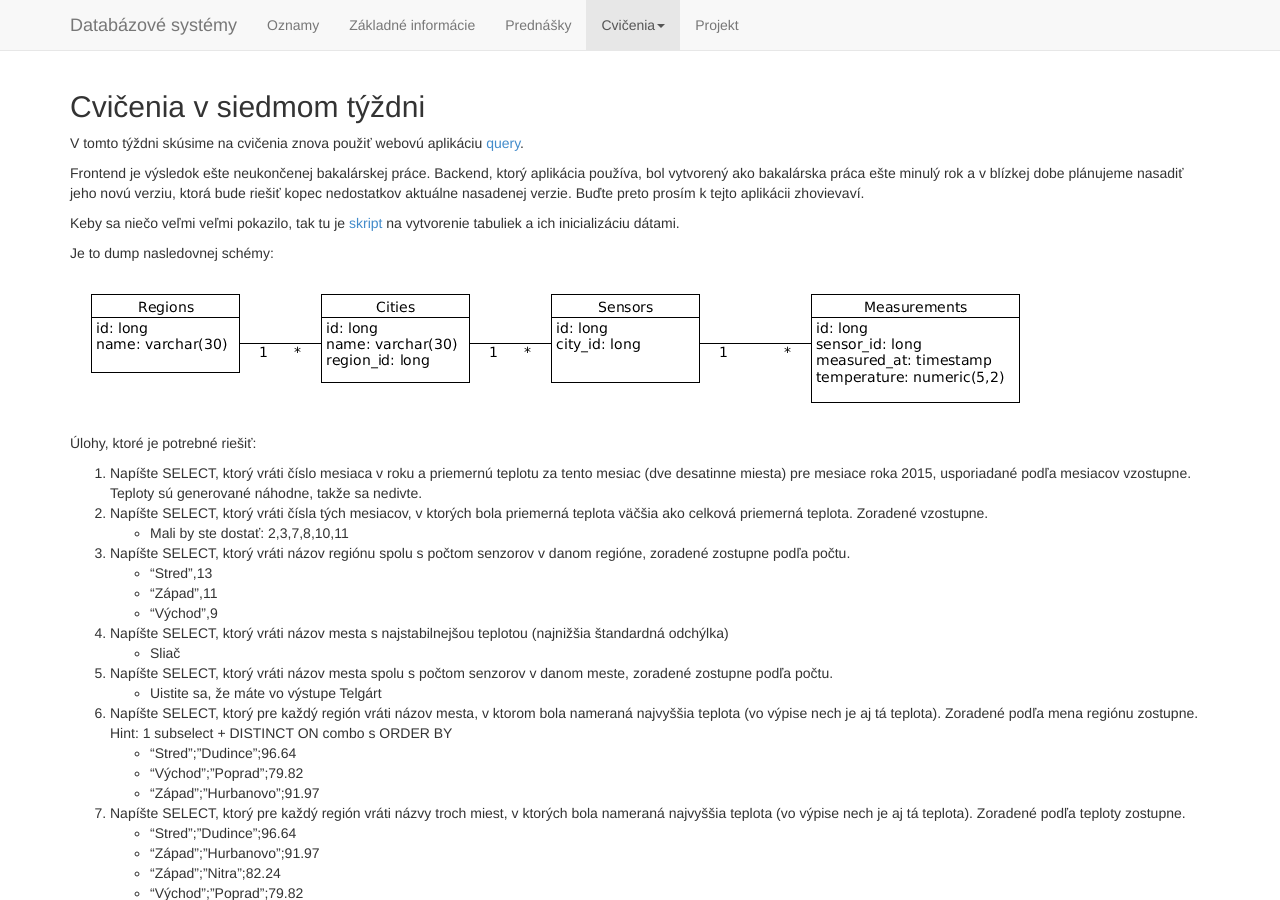
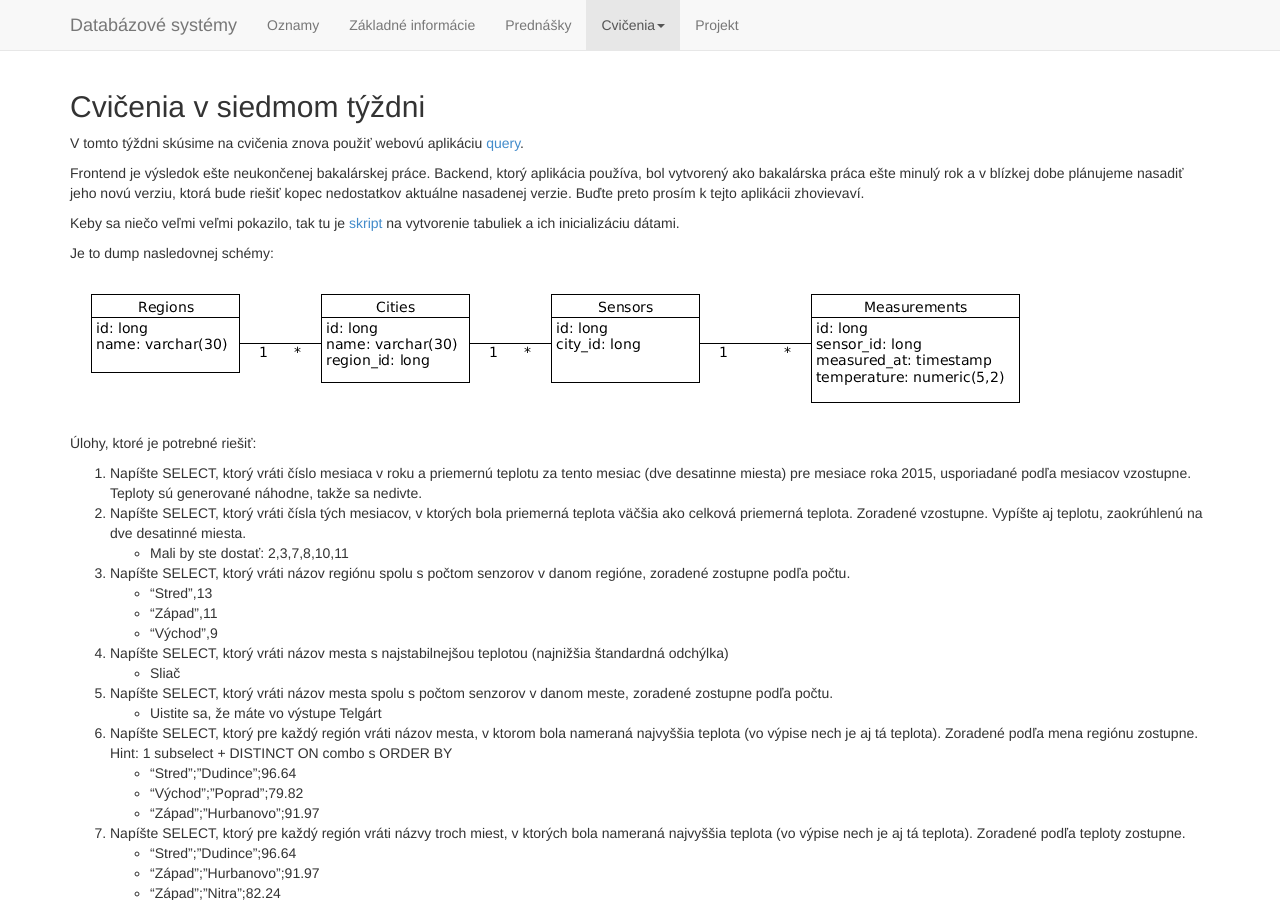
Before and after one commit to masusk/dbs-fiit.github.io, a Jekyll site: the page built from labs/_posts/2016-04-04-7-tyzden.md, in a window 1280 px wide and 900 px high. Built offline with Jekyll 4.4.1, drawn with Linux system fonts in a browser that asks for light colours; nearby versions of some CDN libraries.

Commit message:
Better wording in labs#07.

```diff
--- a/labs/_posts/2016-04-04-7-tyzden.md
+++ b/labs/_posts/2016-04-04-7-tyzden.md
@@ -20,7 +20,7 @@ Je to dump nasledovnej schémy:
 Úlohy, ktoré je potrebné riešiť:
 
 1. Napíšte SELECT, ktorý vráti číslo mesiaca v roku a priemernú teplotu za tento mesiac (dve desatinne miesta) pre mesiace roka 2015, usporiadané podľa mesiacov vzostupne. Teploty sú generované náhodne, takže sa nedivte.
-2. Napíšte SELECT, ktorý vráti čísla tých mesiacov, v ktorých bola priemerná teplota väčšia ako celková priemerná teplota. Zoradené vzostupne.
+2. Napíšte SELECT, ktorý vráti čísla tých mesiacov, v ktorých bola priemerná teplota väčšia ako celková priemerná teplota. Zoradené vzostupne. Vypíšte aj teplotu, zaokrúhlenú na dve desatinné miesta.
   * Mali by ste dostať: 2,3,7,8,10,11
 3. Napíšte SELECT, ktorý vráti názov regiónu spolu s počtom senzorov v danom regióne, zoradené zostupne podľa počtu.
   * "Stred",13
```
